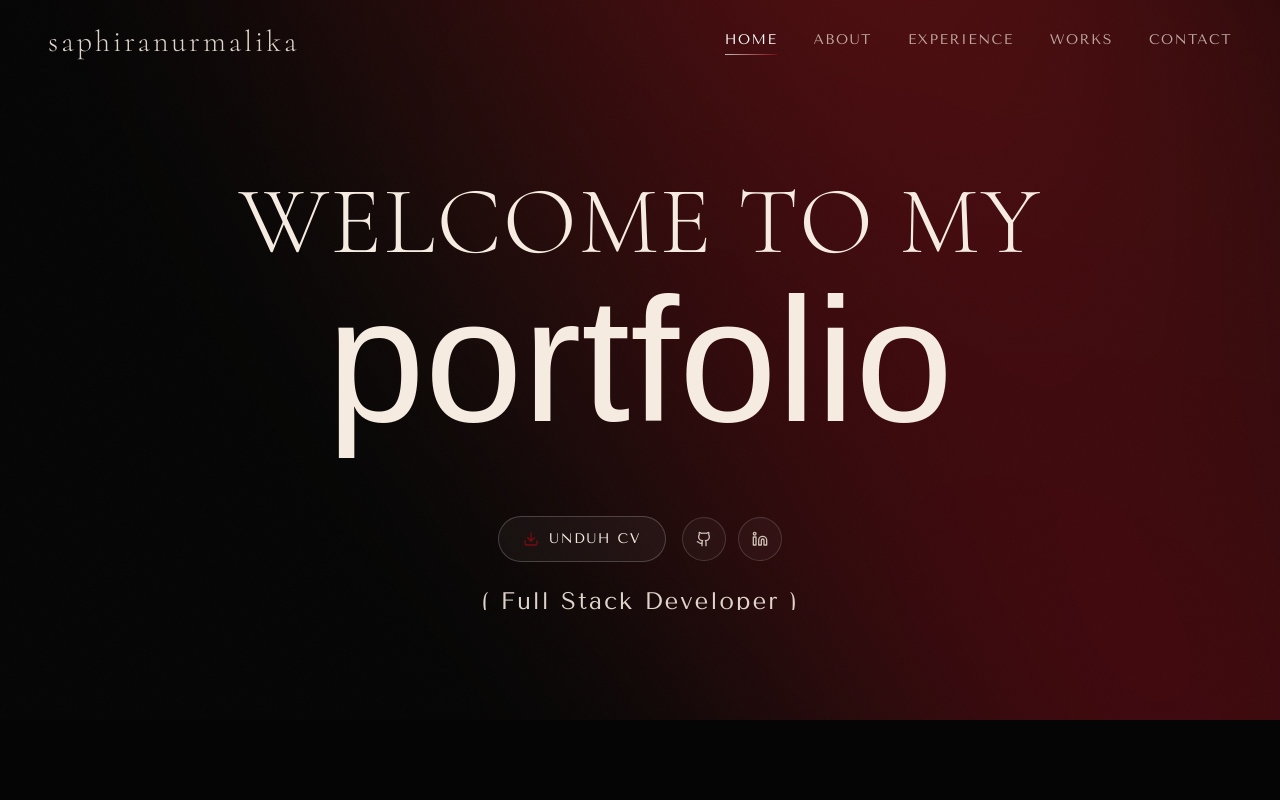
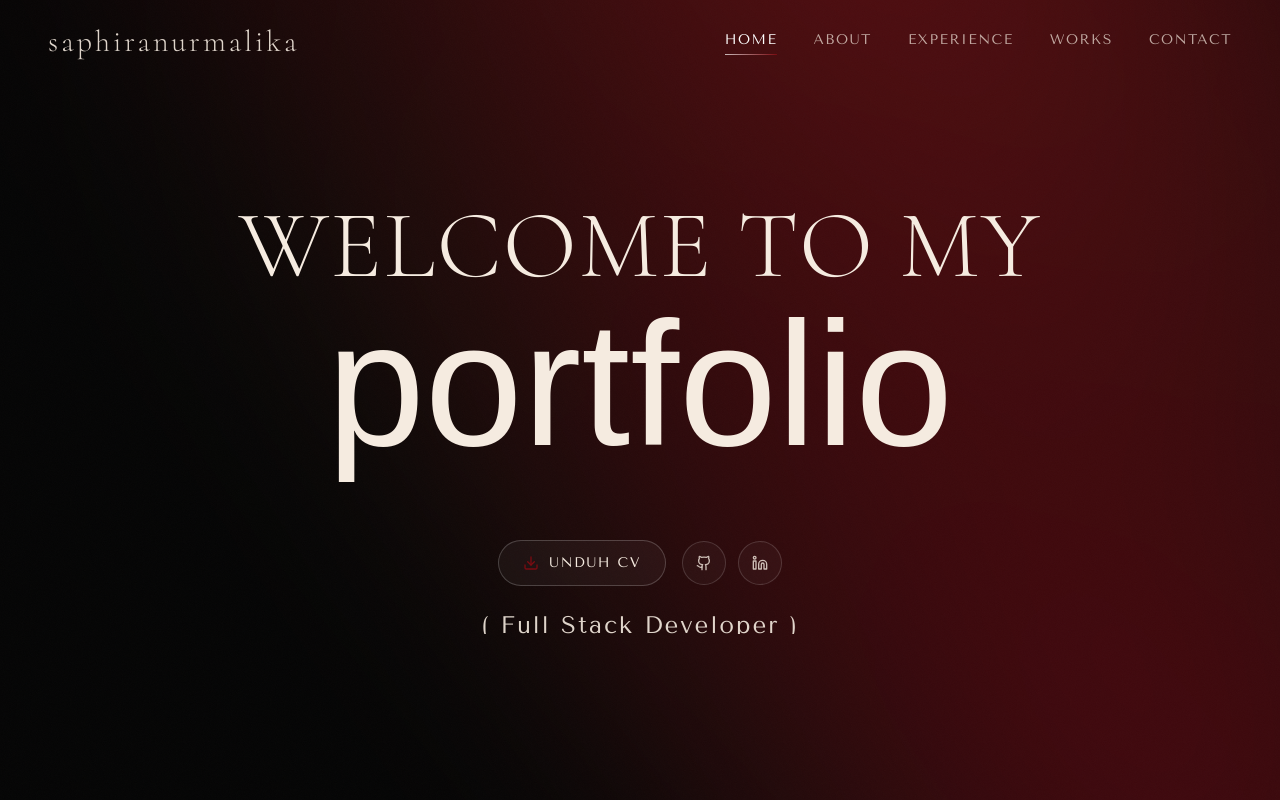
Before and after one commit to sphiranmlika/portfolio, a Next.js app: page / in a window 1280 px wide. Shown: the top 800 px of the page. Built offline with nearby package versions, Linux system fonts and the light colour scheme; a web font is replaced by a local one.

Commit message:
chore: auto-sync 2026-11-23T22:16:50.956Z

```diff
--- a/app/globals.css
+++ b/app/globals.css
@@ -80,6 +80,8 @@
   overflow: hidden;
   isolation: isolate;
   background-color: var(--black-rich);
+  min-height: 100vh;
+  min-height: 100dvh;
 }
 
 .hero::before {
--- a/components/sections/Hero.tsx
+++ b/components/sections/Hero.tsx
@@ -28,7 +28,7 @@ export function Hero() {
   return (
     <section
       id="home"
-      className="hero relative min-h-[84vh] sm:min-h-[88vh] lg:min-h-[90vh] w-full flex flex-col justify-center items-center text-[#f5ebe0] px-6 sm:px-8 pt-28 sm:pt-32 pb-12 sm:pb-16 overflow-hidden"
+      className="hero relative min-h-screen min-h-[100dvh] w-full flex flex-col justify-center items-center text-[#f5ebe0] px-6 sm:px-8 pt-20 pb-12 overflow-hidden"
     >
       {/* Central Hero Heading */}
       <div className="relative z-10 flex flex-col items-center justify-center text-center max-w-4xl mx-auto">
```
